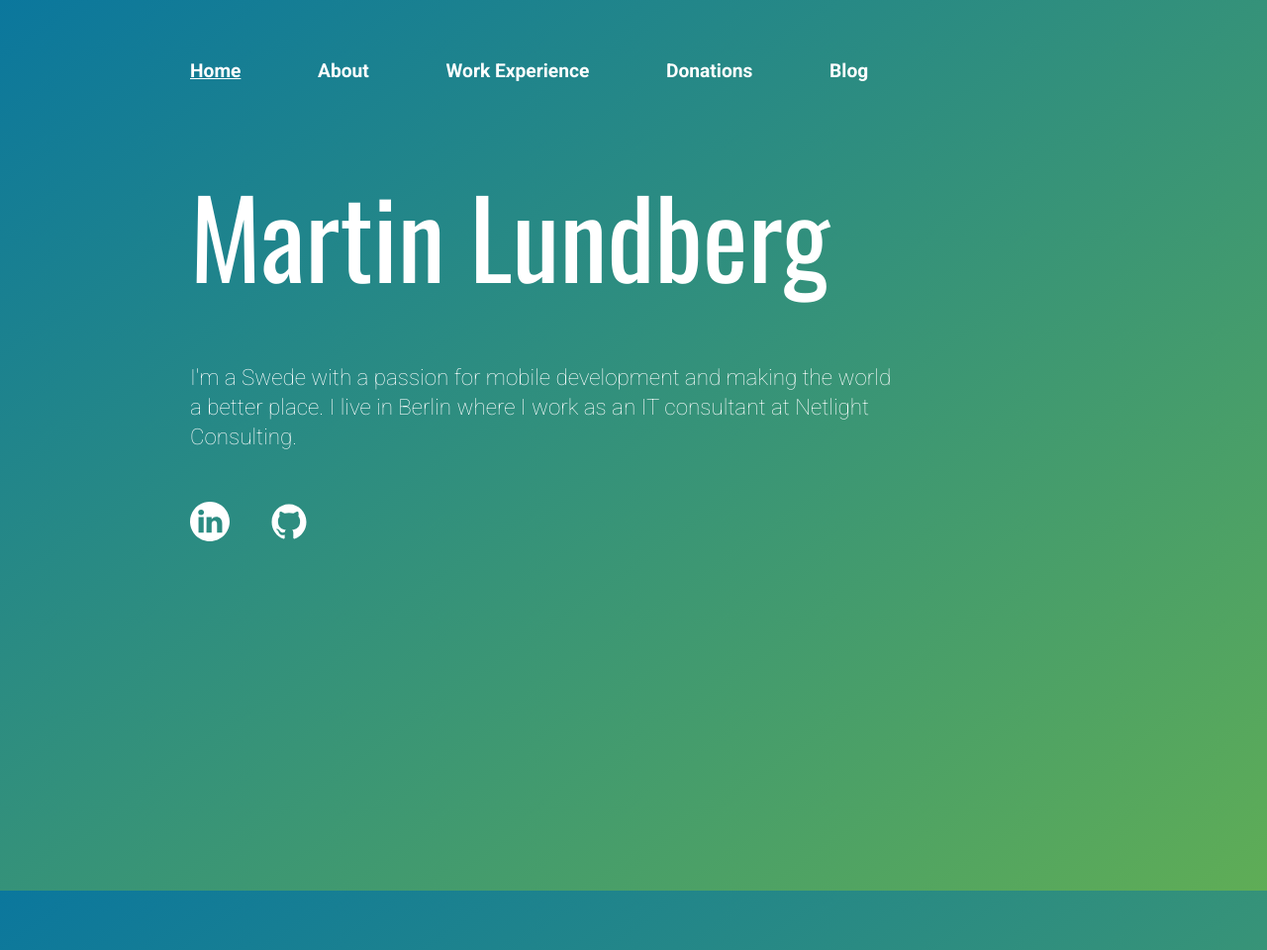
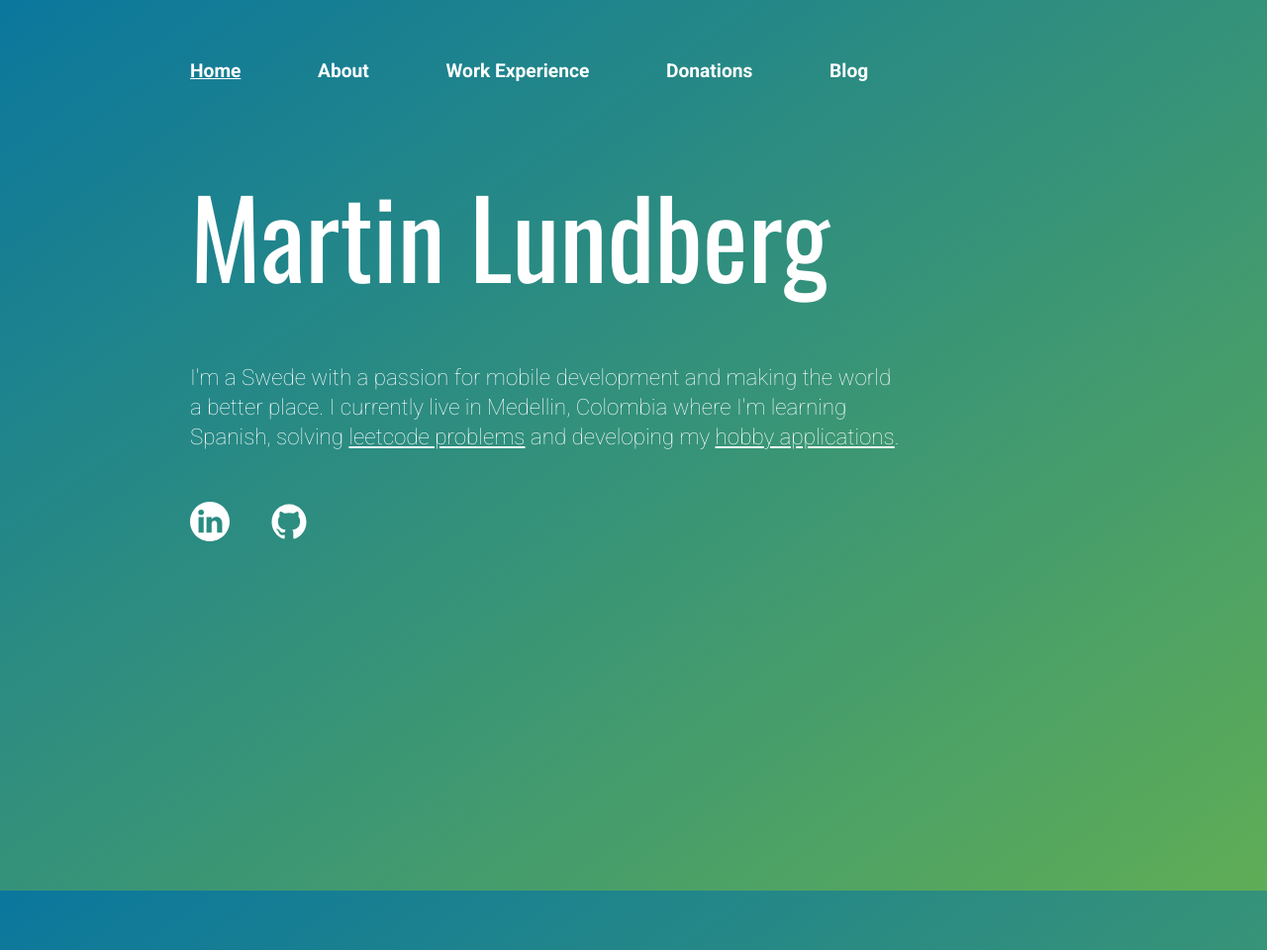
Before and after one commit to molundb/molundb.github.io, a Jekyll site: the page built from index.md, in a window 1280 px wide. Shown: the whole page at 99% size. Built offline with Jekyll 4.4.1, drawn with Linux system fonts in a browser that asks for light colours; nearby versions of some CDN libraries.

Commit message:
update index

```diff
--- a/index.md
+++ b/index.md
@@ -7,6 +7,5 @@ title: Martin Lundberg
 
 <p class="home-paragraph">
 I'm a Swede with a passion for mobile development and making the world a better
-place. I live in Berlin where I work as an IT consultant at Netlight
-Consulting.
+place. I currently live in Medellin, Colombia where I'm learning Spanish, solving <a href="https://leetcode.com/molundb/">leetcode problems</a> and developing my <a href="https://github.com/molundb/mellotippet/">hobby applications</a>.
 </p>
```
